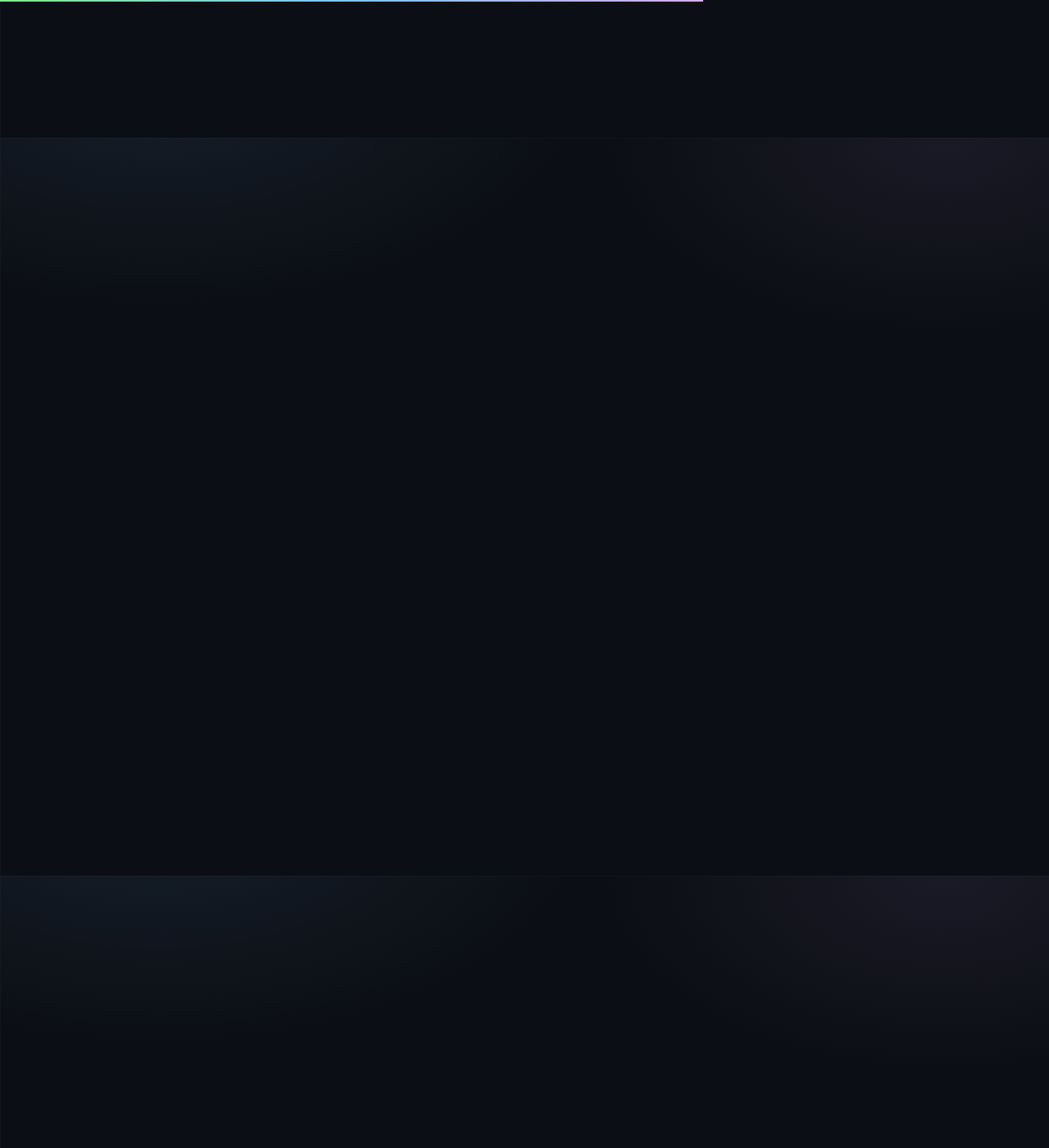
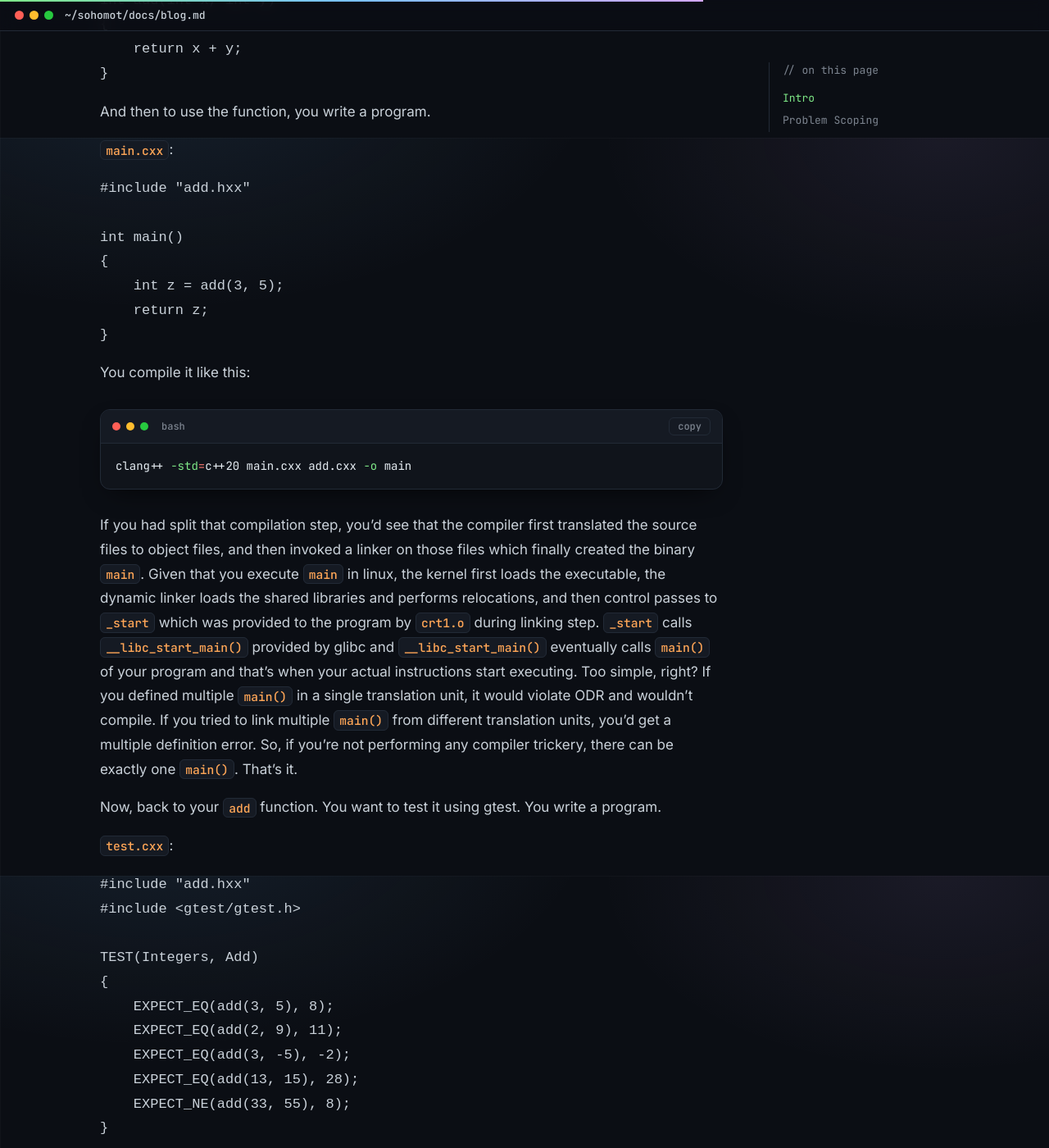
Before and after one commit to MetalInMyVeins/sohomot, a Jekyll site: the page built from docs/blog.md, in a window 1280 px wide and 1400 px high, scrolled down 1632 px. Shown: the whole window at 82% size. Built offline with Jekyll 4.4.1, drawn with Linux system fonts in a browser that asks for light colours; some of the changed text lies outside the part shown.

Commit message:
docs: add problem scoping

````diff
--- a/docs/blog.md
+++ b/docs/blog.md
@@ -12,9 +12,83 @@ Why write another test framework when there's gtest, right? gtest provides so ma
 
 That's when I realized I need a C equivalent of gtest. As in, the said library should be capable of being used exactly the same way gtest is used and should report errors the same way (if not better) gtest does. That's where `sohomot` comes. `sohomot` is written from scratch, by hand, in C23, mimicking gtest. Other than C23, `sohomot` also makes use of a compiler extension and a POSIX function. So currently it works only in x86_64 linux.
 
-The purpose of this post is to explain the implementation details and design decisions of `sohomot`.
+The purpose of this post is to explain the implementation details and design decisions of `sohomot`. I'd arrange it mimicking the exact sequence the development took place.
 
 <p align="center">
   <img src="./assets/sohomot_bangla.png" />
 </p>
 <h5 align="center"><i>sohomot is a bangla word; the image literally reads as someone is telling you, "i agree bro, BLEGH"</i></h5>
+
+## Problem Scoping
+
+Let's first see how gtest works. Say, you write a function `add` that adds two integers and returns the addition. You decide to split the header and implementation in two files `add.hxx` and `add.cxx`.
+
+`add.hxx`:
+```hxx
+int add(int, int);
+```
+
+`add.cxx`:
+```cxx
+int add(int x, int y)
+{
+    return x + y;
+}
+```
+
+And then to use the function, you write a program.
+
+`main.cxx`:
+```cxx
+#include "add.hxx"
+
+int main()
+{
+    int z = add(3, 5);
+    return z;
+}
+```
+
+You compile it like this:
+```bash
+clang++ -std=c++20 main.cxx add.cxx -o main
+```
+
+If you had split that compilation step, you'd see that the compiler first translated the source files to object files, and then invoked a linker on those files which finally created the binary `main`. Given that you execute `main` in linux, the kernel first loads the executable, the dynamic linker loads the shared libraries and performs relocations, and then control passes to `_start` which was provided to the program by `crt1.o` during linking step. `_start` calls `__libc_start_main()` provided by glibc and `__libc_start_main()` eventually calls `main()` of your program and that's when your actual instructions start executing. Too simple, right? If you defined multiple `main()` in a single translation unit, it would violate ODR and wouldn't compile. If you tried to link multiple `main()` from different translation units, you'd get a multiple definition error. So, if you're not performing any compiler trickery, there can be exactly one `main()`. That's it.
+
+Now, back to your `add` function. You want to test it using gtest. You write a program.
+
+`test.cxx`:
+```cxx
+#include "add.hxx"
+#include <gtest/gtest.h>
+
+TEST(Integers, Add)
+{
+    EXPECT_EQ(add(3, 5), 8);
+    EXPECT_EQ(add(2, 9), 11);
+    EXPECT_EQ(add(3, -5), -2);
+    EXPECT_EQ(add(13, 15), 28);
+    EXPECT_NE(add(33, 55), 8);
+}
+```
+
+That's it, that's the test. Notice there's no `main()` in the file because we'd compile it like this:
+
+```bash
+clang++ -std=c++20 test.cxx add.cxx -lgtest -lgtest_main -o test
+```
+
+`gtest_main` provides the `main()` to `test` which contains code to initialize and run the tests. Running `test` gets this output:
+```
+[==========] Running 1 test from 1 test suite.
+[----------] Global test environment set-up.
+[----------] 1 test from Integers
+[ RUN      ] Integers.Add
+[       OK ] Integers.Add (0 ms)
+[----------] 1 test from Integers (0 ms total)
+
+[----------] Global test environment tear-down
+[==========] 1 test from 1 test suite ran. (0 ms total)
+[  PASSED  ] 1 test.
+```
````
